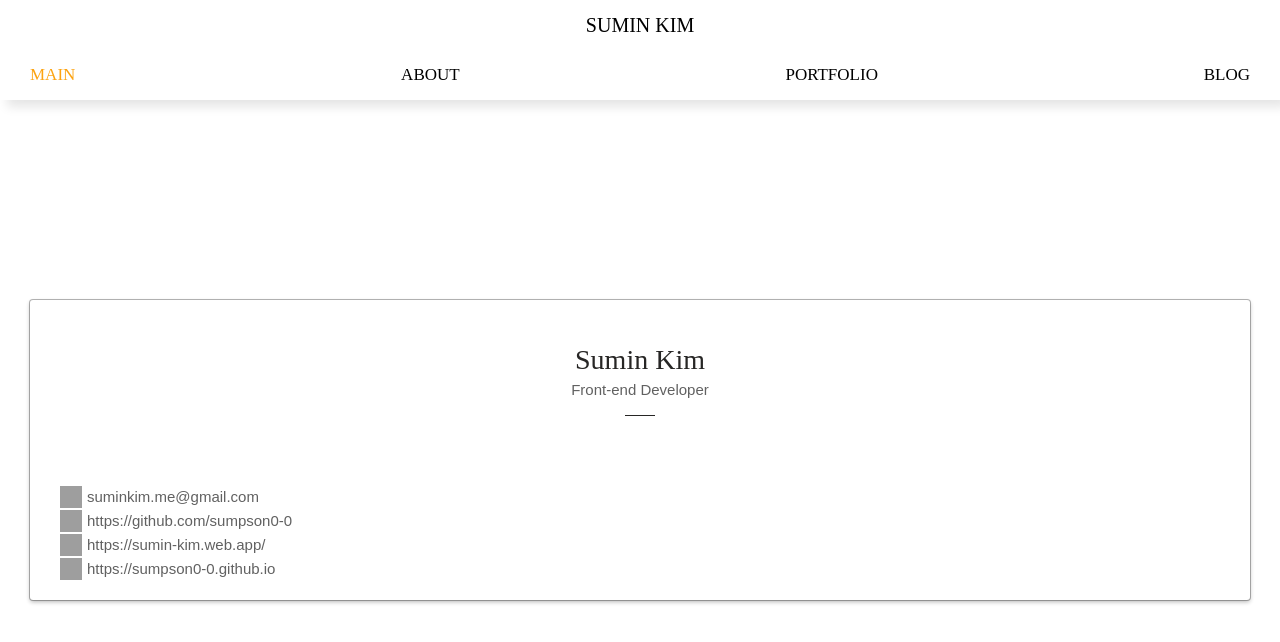
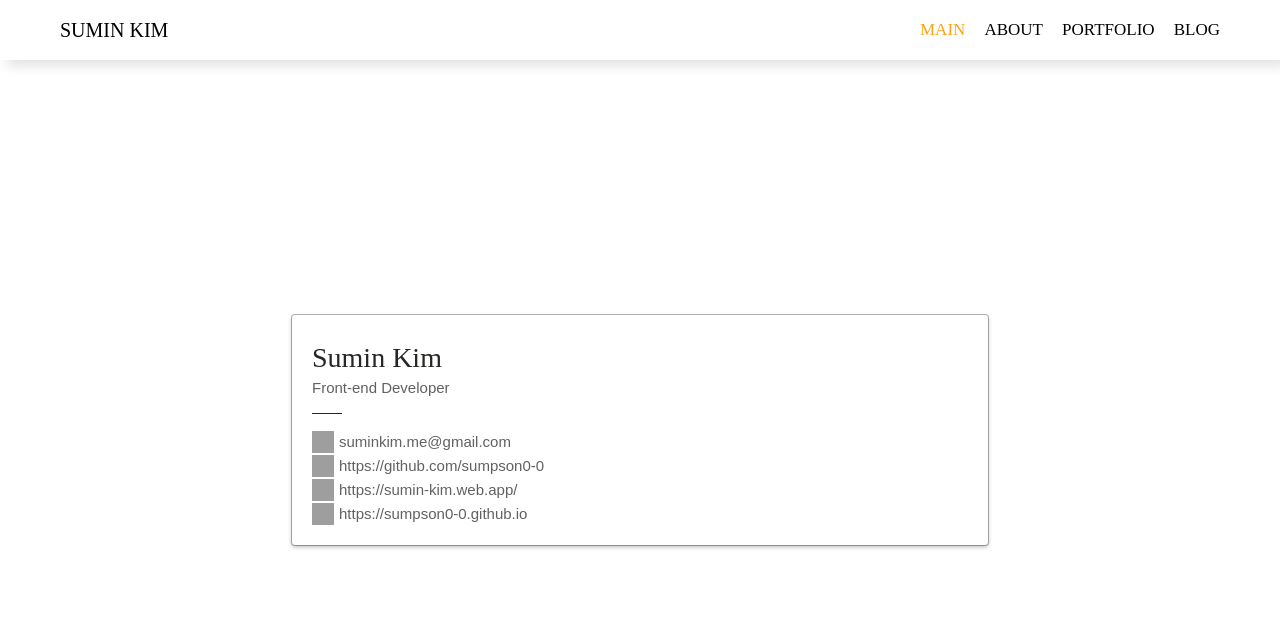
Before and after one commit to sum-in-e/personal_web, a React (Create React App) app: page /#/ in a window 1280 px wide. Shown: the top 642 px of the page. Built offline with nearby package versions, Linux system fonts and the light colour scheme; grey boxes are pictures that could not be loaded; a web font is replaced by a local one.

Commit message:
[반응형] s 사이즈 작업
+ 가로모드 시 글자 크기 자동 조절되는 문제 해결
+ 가로모드 시 아이폰 XS 좌우 여백 생기는 문제 해결

```diff
--- a/public/index.html
+++ b/public/index.html
@@ -6,7 +6,7 @@
     <link href="https://fonts.googleapis.com/css2?family=Noto+Sans+KR:wght@300;400&display=swap" rel="stylesheet">
     <link rel="stylesheet" type="text/css" href="https://cdn.rawgit.com/moonspam/NanumSquare/master/nanumsquare.css">
     <link rel="icon" href="logo.png" />
-    <meta name="viewport" content="width=device-width, initial-scale=1" />
+    <meta name="viewport" content="width=device-width, initial-scale=1, viewport-fit=cover" />
     <meta name="theme-color" content="#000000" />
     <meta
       name="description"
--- a/src/Pages/About.js
+++ b/src/Pages/About.js
@@ -149,10 +149,16 @@ const About = () => {
 const Container = styled.main`
 	padding: 130px 30px 30px;
 	position: relative;
+	@media ${props => props.theme.s} {
+		padding: 90px 60px 30px 60px;
+	}
 `;
 
 const Section = styled.section`
 	padding-top: 70px;
+	@media ${props => props.theme.s} {
+		padding-top: 30px;
+	}
 `;
 
 /* --------------------------- 재사용 --------------------------- */
@@ -188,6 +194,12 @@ const Resume = styled(Link)`
 	font-size: 17px;
 	color: ${props => props.theme.text};
 	cursor: pointer;
+	@media ${props => props.theme.s} {
+		top: 90px;
+		right: 60px;
+		font-size: 20px;
+		padding: 5px 0px;
+	}
 `;
 
 /* --------------------------- PROFILE --------------------------- */
--- a/src/Pages/Detail.js
+++ b/src/Pages/Detail.js
@@ -75,11 +75,17 @@ const Detail = () => {
 
 const Container = styled.main`
 	padding: 130px 30px 30px;
+	@media ${props => props.theme.s} {
+		padding: 90px 60px 30px 60px;
+	}
 `;
 
 const Section = styled.section`
 	position: relative;
 	padding-top: 150px;
+	@media ${props => props.theme.s} {
+		padding-top: 120px;
+	}
 `;
 
 /* ----------- 재사용 ----------- */
--- a/src/Pages/Main.js
+++ b/src/Pages/Main.js
@@ -18,6 +18,9 @@ const Container = styled.main`
 	justify-content: center;
 	height: 100vh;
 	padding: 130px 30px 30px;
+	@media ${props => props.theme.s} {
+		padding: 90px 60px 30px 60px;
+	}
 `;
 
 const Greeting = styled.p`
@@ -28,6 +31,11 @@ const Greeting = styled.p`
 const Section = styled.section`
 	height: 300px;
 	width: 100%;
+
+	@media ${props => props.theme.s} {
+		height: 230px;
+		width: 60%;
+	}
 `;
 
 export default Main;
--- a/src/Pages/Portfolio.js
+++ b/src/Pages/Portfolio.js
@@ -19,8 +19,10 @@ const Portfolio = () => {
 };
 
 const Container = styled.main`
-	min-height: 75vh;
 	padding: 130px 30px 30px;
+	@media ${props => props.theme.s} {
+		padding: 90px 60px 30px 60px;
+	}
 `;
 
 const PreviewList = styled.section`
--- a/src/Pages/Resume.js
+++ b/src/Pages/Resume.js
@@ -129,8 +129,10 @@ const Resume = () => (
 
 const Container = styled.main`
 	position: relative;
-	min-height: 75vh;
 	padding: 150px 30px 30px;
+	@media ${props => props.theme.s} {
+		padding: 120px 60px 30px 60px;
+	}
 `;
 
 const Category = styled.h2`
@@ -161,6 +163,9 @@ const File = styled.a`
 	cursor: pointer;
 	& > *:not(:first-child) {
 		margin-left: 5px;
+	}
+	@media ${props => props.theme.s} {
+		width: calc(100% - 120px);
 	}
 `;
 
--- a/src/components/Footer.js
+++ b/src/components/Footer.js
@@ -46,11 +46,18 @@ const Container = styled.footer`
 	height: 25vh;
 	padding: 30px 30px 0 30px;
 	background-color: ${props => props.theme.black};
+	@media ${props => props.theme.s} {
+		height: 35vh;
+		padding: 15px 60px 0 60px;
+	}
 `;
 
 /* ----------- Contact ----------- */
 const Contact = styled.div`
 	padding: 0 20px;
+	@media ${props => props.theme.s} {
+		padding: 0 210px;
+	}
 `;
 
 const Links = styled.ul`
--- a/src/components/Header.js
+++ b/src/components/Header.js
@@ -48,6 +48,12 @@ const Container = styled.header`
 	font-family: 'ELAND_Choice_M';
 	font-size: 20px;
 	z-index: 10;
+
+	@media ${props => props.theme.s} {
+		flex-direction: row;
+		height: 60px;
+		padding: 0 60px;
+	}
 `;
 
 /* ----------- Logo ----------- */
@@ -61,6 +67,10 @@ const Title = styled.h1``;
 /* ----------- nav ----------- */
 const Nav = styled.nav`
 	width: 100%;
+
+	@media ${props => props.theme.s} {
+		width: 300px;
+	}
 `;
 
 const Ul = styled.ul`
--- a/src/components/NameCard.js
+++ b/src/components/NameCard.js
@@ -49,6 +49,10 @@ const Container = styled.div`
 	border-radius: 3px;
 	background-color: 	color: ${props => props.theme.white};
 	box-shadow: rgb(15 15 15 / 30%) 0px 0px 0px 1px, rgb(15 15 15 / 30%) 0px 2px 4px;
+	@media ${props => props.theme.s} {
+		justify-content : flex-end;
+		padding : 20px;
+	}
 `;
 
 /* ----------- Title Wrapper ----------- */
@@ -58,6 +62,10 @@ const TitleWrapper = styled.div`
 	align-items: center;
 	margin-top: 30px;
 	margin-bottom: 15px;
+	@media ${props => props.theme.s} {
+		align-items: flex-start;
+		margin-top: 0;
+	}
 `;
 
 const Name = styled.h1`
--- a/src/style/GlobalStyle.js
+++ b/src/style/GlobalStyle.js
@@ -20,9 +20,9 @@ const globalStyle = createGlobalStyle`
         word-wrap : break-word;
     }
     html, body{
-        overflow-x : hidden;
         font-family: 'NanumSquare', sans-serif;
         font-size : 15px;
+        -webkit-text-size-adjust :none;
         line-height : 20px;
         background-color : ${props => props.theme.white};
     }
```
